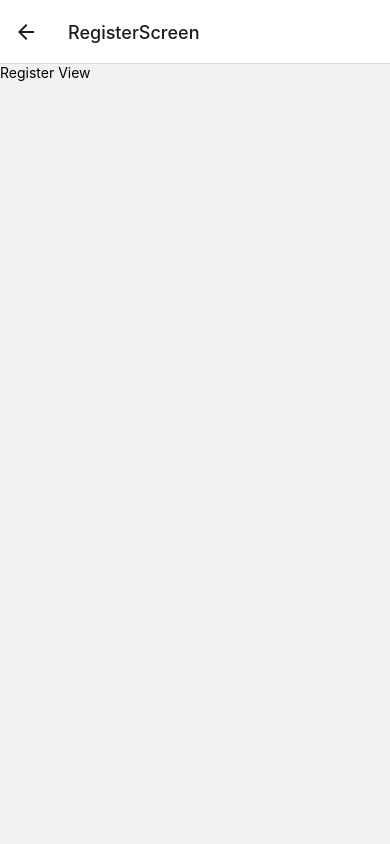
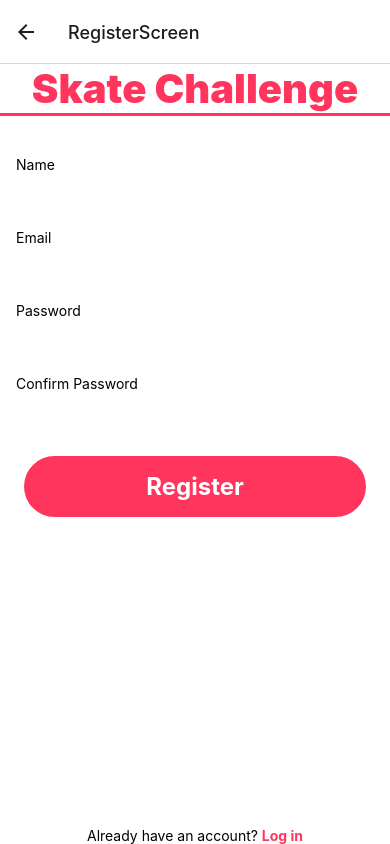
Before and after one commit to Dlewis89/skate-challenge, a React Native app in the folder mobile/: screen /RegisterScreen in a window 390 px wide. Built offline with nearby package versions, Linux system fonts and the light colour scheme.

Commit message:
feat: can register a new user

```diff
--- a/mobile/package.json
+++ b/mobile/package.json
@@ -18,7 +18,7 @@
     "expo-status-bar": "~1.11.1",
     "react": "18.2.0",
     "react-native": "0.73.6",
-    "react-native-gesture-handler": "^2.16.0",
+    "react-native-gesture-handler": "~2.14.0",
     "react-native-safe-area-context": "^4.9.0",
     "react-native-screens": "^3.30.1"
   },
--- a/mobile/screens/LoginScreen.tsx
+++ b/mobile/screens/LoginScreen.tsx
@@ -16,30 +16,29 @@ export type RootStackParamList = {
 
 type Props = NativeStackScreenProps<RootStackParamList, "LoginScreen">;
 
-
-export default function LoginScreen<RootStackParamList>(props: Props) {
-    const [email, setEmail] = useState('');
-    const [password, setPassword] = useState('');
-
-    async function handleLogin() {
-
+async function handleLogin(email: string, password: string, props: Props) {
     try {
         const response = await axios.post(`${API_BASE}/api/v1/auth/login`, {
             email,
             password
         });
 
-            // save token to localStorage
-            const jwtToken = response.data.user.token
+        // Save token to SecureStore
+        const jwtToken: string = response.data.user.token;
+        await SecureStore.setItemAsync('skate-challenge-token', jwtToken);
 
-            SecureStore.setItemAsync('skate-challenge-token', jwtToken)
-
-            props.navigation.push('WelcomeScreen')
-        } catch(e) {
-            Alert.alert('Login Failed', 'User email or password is incorrect')
+        // Navigate to WelcomeScreen
+        props.navigation.push('WelcomeScreen');
+    } catch (error) {
+        // Handle login failure
+        Alert.alert('Login Failed', 'User email or password is incorrect');
+    }
 }
 
-    }
+
+export default function LoginScreen<RootStackParamList>(props: Props) {
+    const [email, setEmail] = useState('')
+    const [password, setPassword] = useState('')
 
     return (
         <SafeAreaView style={styles.viewContainer}>
@@ -63,7 +62,7 @@ export default function LoginScreen<RootStackParamList>(props: Props) {
                     />
                 </View>
                 <View style={styles.buttonContainer}>
-                    <TouchableOpacity style={styles.button} onPress={handleLogin}>
+                    <TouchableOpacity style={styles.button} onPress={() => handleLogin(email, password, props)}>
                         <Text style={styles.buttonText}>Login</Text>
                     </TouchableOpacity>
                 </View>
--- a/mobile/screens/RegisterScreen.tsx
+++ b/mobile/screens/RegisterScreen.tsx
@@ -1,10 +1,163 @@
-import React from 'react'
-import { Text, View } from 'react-native'
+import { API_BASE } from '@env'
+import type { NativeStackScreenProps } from '@react-navigation/native-stack';
+import axios, { AxiosError } from 'axios'
+import React, { useState }  from 'react'
+import { Alert, StyleSheet, Text, TextInput, TouchableOpacity, SafeAreaView, View } from 'react-native'
 
-export default function RegisterScreen() {
+import { colors } from '../utils/colors'
+import { fontSizes, marginSizes, paddingSizes } from '../utils/sizes';
+import { GestureHandlerRootView, ScrollView } from 'react-native-gesture-handler';
+
+export type RootStackParamList = {
+    RegisterScreen: undefined;
+    LoginScreen: undefined;
+    WelcomeScreen: undefined;
+};
+
+type Props = NativeStackScreenProps<RootStackParamList, "RegisterScreen">;
+
+interface RegisterFormData {
+    name: string;
+    email: string;
+    password: string;
+    passwordConfirmation: string;
+}
+
+async function handleRegistration(formData: RegisterFormData, props: Props) {
+    try {
+        const { name, email, password, passwordConfirmation } = formData;
+
+        if (password !== passwordConfirmation) {
+            throw new Error('Passwords do not match');
+        }
+
+        const response = await axios.post(`${API_BASE}/api/v1/auth/register`, {
+            name,
+            email,
+            password,
+            password_confirmation: passwordConfirmation
+        });
+
+        if (response.status === 201) {
+            Alert.alert('Registration successful');
+            // Assuming props is passed as a parameter to the function
+            props.navigation.push('LoginScreen');
+        } else {
+            throw new Error('Unable to register the new user. Please try again later.');
+        }
+    } catch (error) {
+        if (axios.isAxiosError(error) && error.response && error.response.data && error.response.data.message) {
+            Alert.alert('Registration failed', 'An error occurred during registration. Please try again later.');
+        } else {
+            Alert.alert('Registration failed', 'An unexpected error occurred. Please try again later.');
+        }
+    }
+}
+
+export default function RegisterScreen<RootStackParamList>(props: Props) {
+    const [name, setName] = useState('')
+    const [email, setEmail] = useState('')
+    const [password, setPassword] = useState('')
+    const [passwordConfirmation, setPasswordConfirmation] = useState('')
+
     return (
-        <View>
-            <Text>Register View</Text>
-        </View>
+        <GestureHandlerRootView style={{ flex: 1 }}>
+            <SafeAreaView style={styles.viewContainer}>
+                <View style={styles.titleContainer}>
+                    <Text style={styles.title}>Skate Challenge</Text>
+                </View>
+                <ScrollView>
+                    <View style={styles.inputContainer}>
+                        <TextInput
+                            onChangeText={name => setName(name)}
+                            style={styles.input}
+                            placeholder='Name'
+                        />
+                    </View>
+                    <View style={styles.inputContainer}>
+                        <TextInput
+                            onChangeText={email => setEmail(email)}
+                            style={styles.input}
+                            placeholder='Email'
+                        />
+                    </View>
+                    <View style={styles.inputContainer}>
+                        <TextInput
+                            onChangeText={password => setPassword(password)}
+                            secureTextEntry={true}
+                            style={styles.input}
+                            placeholder='Password'
+                        />
+                    </View>
+                    <View style={styles.inputContainer}>
+                        <TextInput
+                            onChangeText={passwordConfirmation => setPasswordConfirmation(passwordConfirmation)}
+                            secureTextEntry={true}
+                            style={styles.input}
+                            placeholder='Confirm Password'
+                        />
+                    </View>
+                    <View style={styles.buttonContainer}>
+                        <TouchableOpacity style={styles.button} onPress={() => handleRegistration({name, email, password, passwordConfirmation}, props)}>
+                            <Text style={styles.buttonText}>Register</Text>
+                        </TouchableOpacity>
+                    </View>
+                </ScrollView>
+                <View style={styles.footer}>
+                    <Text>Already have an account? <Text style={styles.registerText} onPress={() => props.navigation.push('LoginScreen') }>Log in</Text></Text>
+                </View>
+            </SafeAreaView>
+        </GestureHandlerRootView>
     )
 }
+
+const styles = StyleSheet.create({
+    viewContainer: {
+        flex: 1,
+        backgroundColor: colors.textPrimary,
+        padding: paddingSizes.md
+    },
+    titleContainer: {
+        marginBottom: marginSizes.lg,
+        justifyContent: 'center'
+    },
+    title: {
+      fontSize: fontSizes.xxl,
+      textAlign: 'center',
+      fontWeight: '900',
+      color: colors.primary,
+      borderBottomWidth: 3,
+      borderBottomColor: colors.primary,
+
+    },
+    inputContainer: {
+        elevation: 1,
+        backgroundColor: '#fff',
+        marginBottom: marginSizes.lg
+    },
+    input: {
+        padding: paddingSizes.md,
+    },
+    buttonContainer: {
+        padding: paddingSizes.lg,
+        justifyContent: 'center'
+    },
+    button: {
+        backgroundColor: colors.primary,
+        padding: paddingSizes.md,
+        borderRadius: 50
+    },
+    buttonText: {
+        fontSize: fontSizes.lg,
+        textAlign: 'center',
+        color: '#fff',
+        fontWeight: '700'
+    },
+    footer: {
+        alignItems: 'center',
+    },
+    registerText: {
+        color: colors.primary,
+        fontWeight: '700'
+    }
+  });
```
Lines whose indentation alone changed are shown as unchanged.
